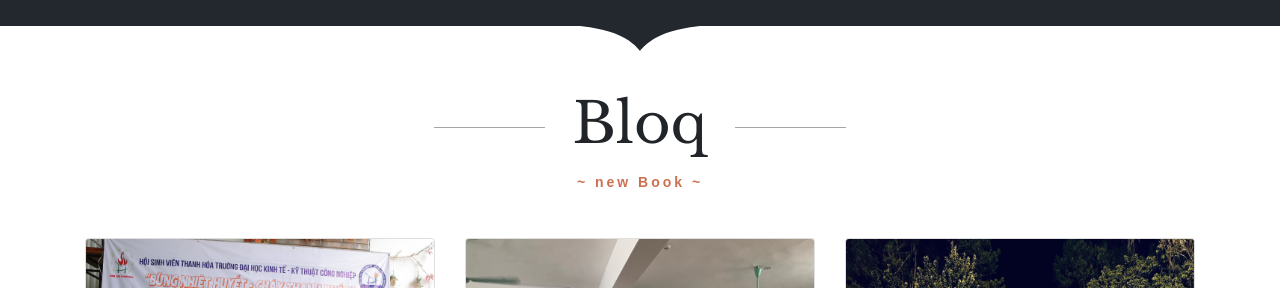
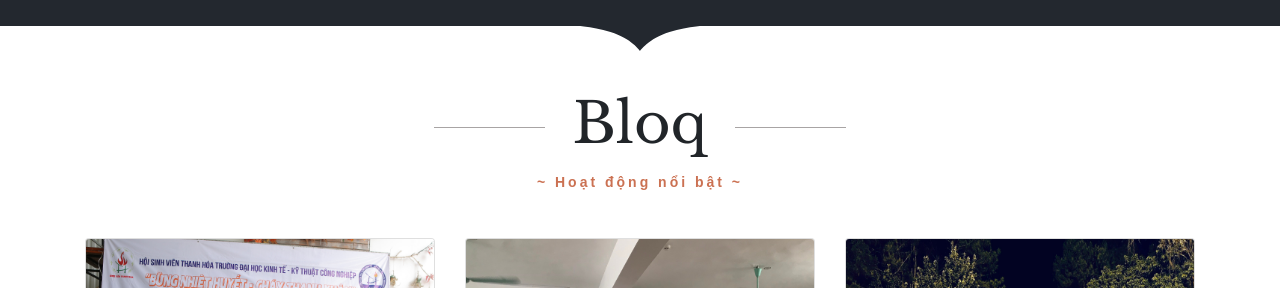
Before and after one commit to manhhung311/ITC_fontEnd, a website: page index.html in a window 1280 px wide. Shown: the part 5315-5603 px from the top of the page. Drawn offline with nearby package versions, Linux system fonts and the light colour scheme.

Commit message:
Update index.html

```diff
--- a/index.html
+++ b/index.html
@@ -696,7 +696,7 @@
         <div class="row second-row">
           <div class="col-12">
             <h4 class="heading heading-line text-center">Bloq</h4>
-            <h6 class="welcome-info-h6 text-center font-weight-bold pt-0 pt-sm-2 pb-5">~ new Book ~</h6>
+            <h6 class="welcome-info-h6 text-center font-weight-bold pt-0 pt-sm-2 pb-5">~ Hoạt động nổi bật ~</h6>
           </div>
         </div>
         <div class="row">
```
